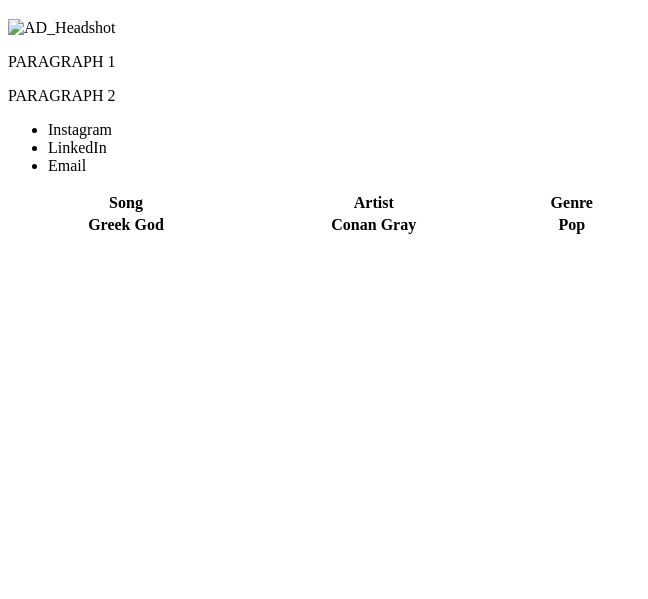
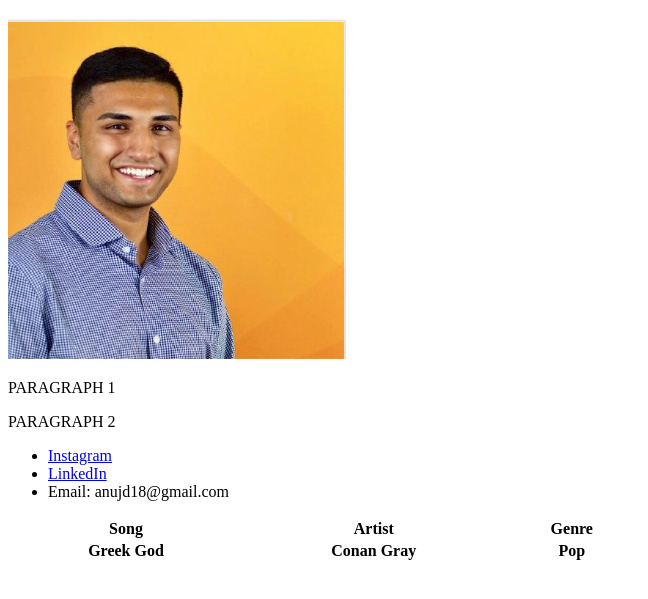
Before and after one commit to desanuj/desanuj.github.io, a plain HTML site: page index.html in a window 1280 px wide. Shown: the part 61-660 px from the top of the page, without its empty margins (0-648 px from the left). Drawn offline with Linux system fonts and the light colour scheme.

Commit message:
Final Changes

```diff
--- a/index.html
+++ b/index.html
@@ -9,7 +9,7 @@
 
   <h1 style="color: midnightblue">Anuj Desai</h1>
 
-  <img src="assets/images/ad_headshot.png" alt="AD_Headshot">
+  <img src="ad_headshot.png" alt="AD_Headshot">
 
   <p>
       PARAGRAPH 1
@@ -20,9 +20,9 @@
 
 
   <ul>
-    <li>Instagram</li>
-    <li>LinkedIn</li>
-    <li>Email</li>
+    <li><a href="https://www.instagram.com/desanuj/">Instagram</a></li>
+    <li><a href="https://www.linkedin.com/in/acdesai1/">LinkedIn</a></li>
+    <li>Email: anujd18@gmail.com</li>
   </ul>
 
   <table style="width:50%">
```
